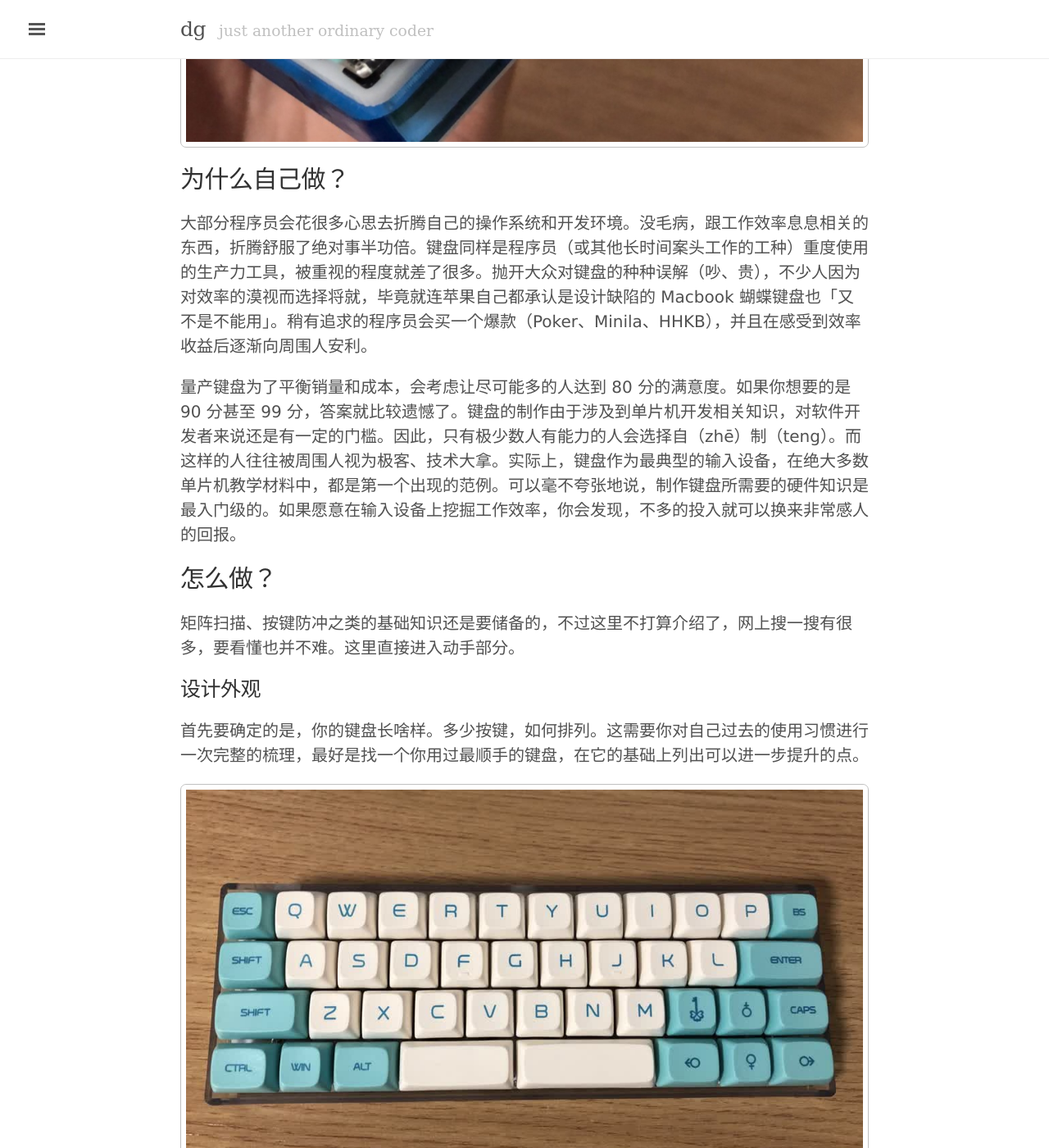
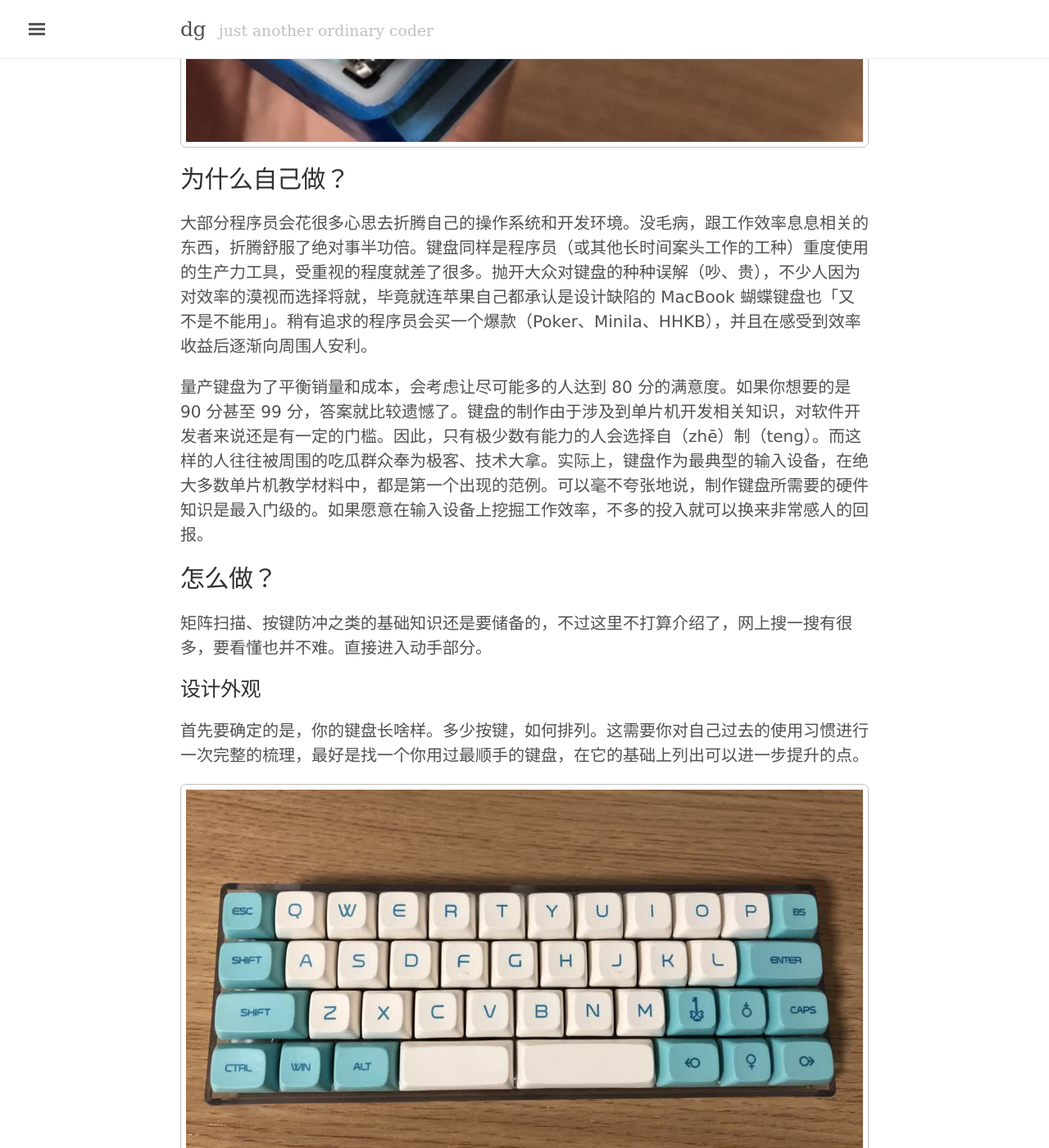
Before and after one commit to myst729/myst729.github.io, a Jekyll site: the page built from posts/2020/xtrm-40-keyboard/index.md, in a window 1280 px wide and 1400 px high, scrolled down 1957 px. Shown: the whole window at 82% size. Built offline with Jekyll 4.4.1, drawn with Linux system fonts in a browser that asks for light colours; some of the changed text lies outside the part shown.

Commit message:
update projects

```diff
--- a/posts/2020/xtrm-40-keyboard/index.md
+++ b/posts/2020/xtrm-40-keyboard/index.md
@@ -14,13 +14,13 @@
 
 ## 为什么自己做？
 
-大部分程序员会花很多心思去折腾自己的操作系统和开发环境。没毛病，跟工作效率息息相关的东西，折腾舒服了绝对事半功倍。键盘同样是程序员（或其他长时间案头工作的工种）重度使用的生产力工具，被重视的程度就差了很多。抛开大众对键盘的种种误解（吵、贵），不少人因为对效率的漠视而选择将就，毕竟就连苹果自己都承认是设计缺陷的 Macbook 蝴蝶键盘也「又不是不能用」。稍有追求的程序员会买一个爆款（Poker、Minila、HHKB），并且在感受到效率收益后逐渐向周围人安利。
+大部分程序员会花很多心思去折腾自己的操作系统和开发环境。没毛病，跟工作效率息息相关的东西，折腾舒服了绝对事半功倍。键盘同样是程序员（或其他长时间案头工作的工种）重度使用的生产力工具，受重视的程度就差了很多。抛开大众对键盘的种种误解（吵、贵），不少人因为对效率的漠视而选择将就，毕竟就连苹果自己都承认是设计缺陷的 MacBook 蝴蝶键盘也「又不是不能用」。稍有追求的程序员会买一个爆款（Poker、Minila、HHKB），并且在感受到效率收益后逐渐向周围人安利。
 
-量产键盘为了平衡销量和成本，会考虑让尽可能多的人达到 80 分的满意度。如果你想要的是 90 分甚至 99 分，答案就比较遗憾了。键盘的制作由于涉及到单片机开发相关知识，对软件开发者来说还是有一定的门槛。因此，只有极少数人有能力的人会选择自（zhē）制（teng）。而这样的人往往被周围人视为极客、技术大拿。实际上，键盘作为最典型的输入设备，在绝大多数单片机教学材料中，都是第一个出现的范例。可以毫不夸张地说，制作键盘所需要的硬件知识是最入门级的。如果愿意在输入设备上挖掘工作效率，你会发现，不多的投入就可以换来非常感人的回报。
+量产键盘为了平衡销量和成本，会考虑让尽可能多的人达到 80 分的满意度。如果你想要的是 90 分甚至 99 分，答案就比较遗憾了。键盘的制作由于涉及到单片机开发相关知识，对软件开发者来说还是有一定的门槛。因此，只有极少数有能力的人会选择自（zhē）制（teng）。而这样的人往往被周围的吃瓜群众奉为极客、技术大拿。实际上，键盘作为最典型的输入设备，在绝大多数单片机教学材料中，都是第一个出现的范例。可以毫不夸张地说，制作键盘所需要的硬件知识是最入门级的。如果愿意在输入设备上挖掘工作效率，不多的投入就可以换来非常感人的回报。
 
 ## 怎么做？
 
-矩阵扫描、按键防冲之类的基础知识还是要储备的，不过这里不打算介绍了，网上搜一搜有很多，要看懂也并不难。这里直接进入动手部分。
+矩阵扫描、按键防冲之类的基础知识还是要储备的，不过这里不打算介绍了，网上搜一搜有很多，要看懂也并不难。直接进入动手部分。
 
 ### 设计外观
 
@@ -28,13 +28,13 @@
 
 ![YDKB Chicory](images/chicory.jpg)
 
-我在决定自制前，用得最多的键盘是 YDKB Chicory。我习惯用左手拇指敲空格，因此 Chicory 双空格的右边我会设置为切换层。而这个键实在太大了，就比较浪费。我希望能在同样的位置摆下两个小一点的键。另外 CapsLock 在 Windows 系统上没有那么不可或缺，但在 macOS 却承担着中英文切换的功能，因此占据了原本右 Shift 的位置。综上，我设计了如下两种略有差异的键盘布局。
+在决定自制前，我使用最频繁的键盘是 YDKB Chicory。我的习惯是左手拇指敲空格，因此 Chicory 双空格的右边我会设置为切换层。而这个键实在太大，就比较浪费。我希望能在同样的位置摆下两个小一点的键。另外 Caps Lock 在 Windows 系统上没有那么不可或缺，但在 macOS 却承担了中英文切换的功能，因此占据了原本右 Shift 的位置。综上，我设计了如下两种略有差异的键盘布局。
 
 ![Layout Prototype](images/layout-prototype.jpg)
 
 ![Layout Xtrm](images/layout-xtrm.jpg)
 
-确定好外观后，去 [Keyboard Layout Editor](http://www.keyboard-layout-editor.com/) 生成布局文件，再去 [Plate Builder](https://builder.swillkb.com/) 生成 dxf 图纸。这个图纸很重要，既用于生产定位板，也是绘制 PCB 的重要辅助。两个网站的用法不难，稍微试试就会，不赘述。
+确定好外观后，去 [Keyboard Layout Editor](http://www.keyboard-layout-editor.com/) 生成布局文件，再去 [SwillKB Builder](https://builder.swillkb.com/) 生成 dxf 格式的图纸。这个图纸很重要，既用于生产定位板，也是绘制 PCB 的重要辅助。两个网站的用法不难，稍微试试就会，不赘述。
 
 ![Plate](images/plate.jpg)
 
```
Also changed, not shown: other parts of posts/2020/xtrm-40-keyboard/index.md (+5 -3 lines), projects/index.md (+8 -0 lines), posts/2020/xtrm-40-keyboard/images/keymap.jpg (added), projects/images/xtrm-keyboard.jpg (added).
